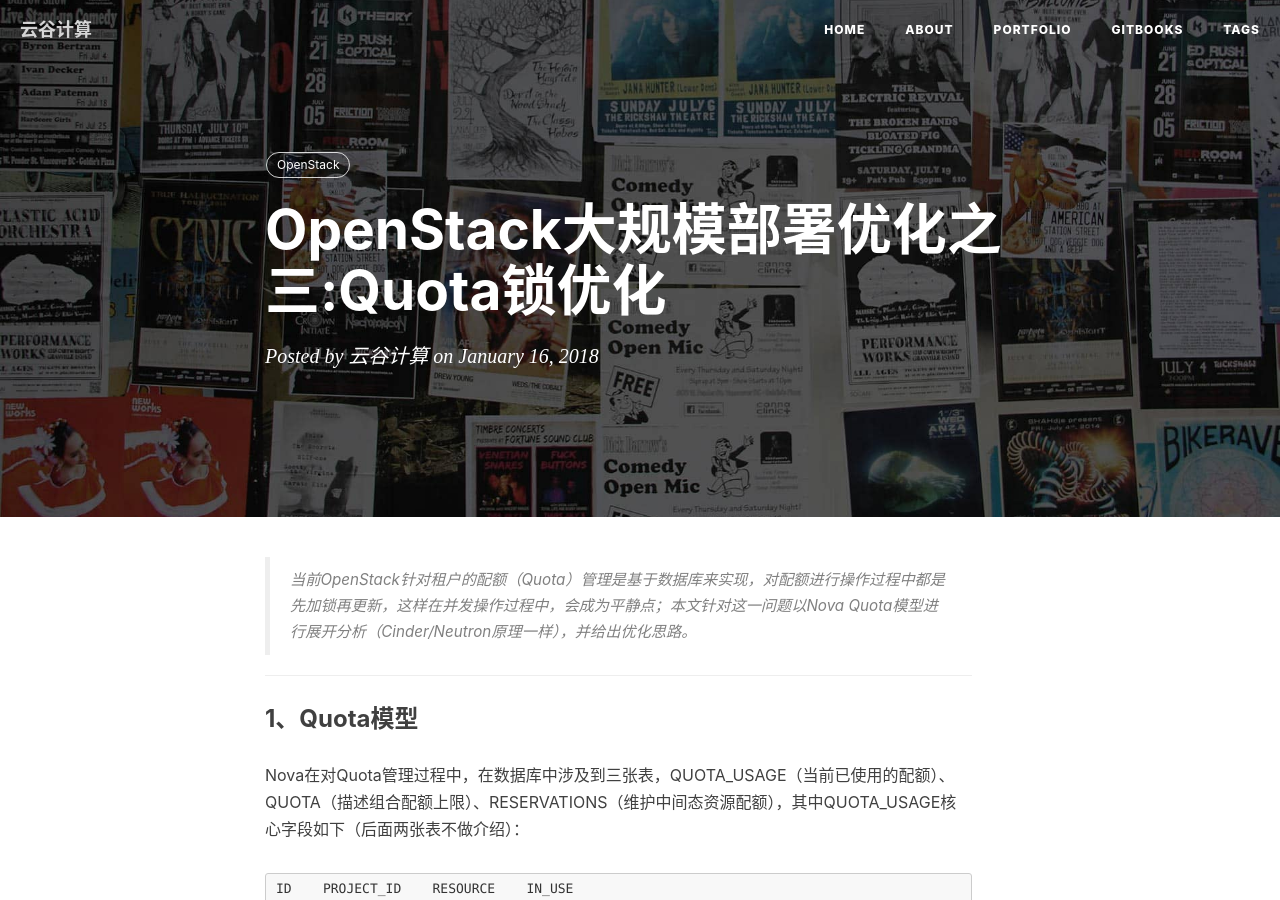
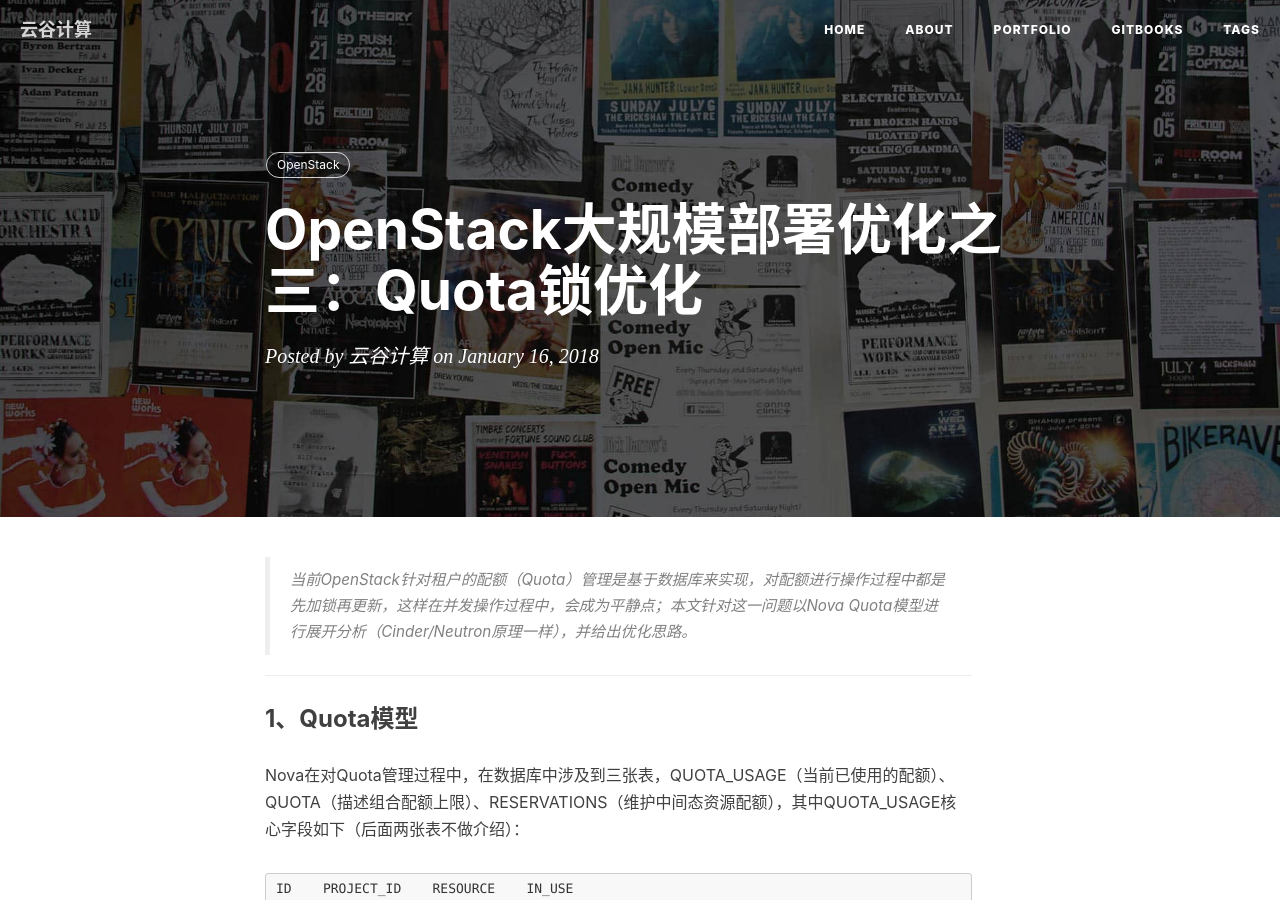
Before and after one commit to luohao-brian/luohao-brian.github.io, a Jekyll site: the page built from _posts/2018-1-16-OpenStack大规模部署优化实践--Quota锁优化.md, in a window 1280 px wide and 900 px high. Built offline with Jekyll 4.4.1, drawn with Linux system fonts in a browser that asks for light colours; nearby versions of some CDN libraries; comment, search, counter and statistics services are not loaded.

```diff
--- a/_posts/2018-1-16-OpenStack大规模部署优化实践--Quota锁优化.md
+++ b/_posts/2018-1-16-OpenStack大规模部署优化实践--Quota锁优化.md
@@ -1,6 +1,6 @@
 ---
 layout: post
-title: OpenStack大规模部署优化之三:Quota锁优化
+title: OpenStack大规模部署优化之三：Quota锁优化
 categories: Quota锁优化
 tags: [OpenStack]
 ---
```
